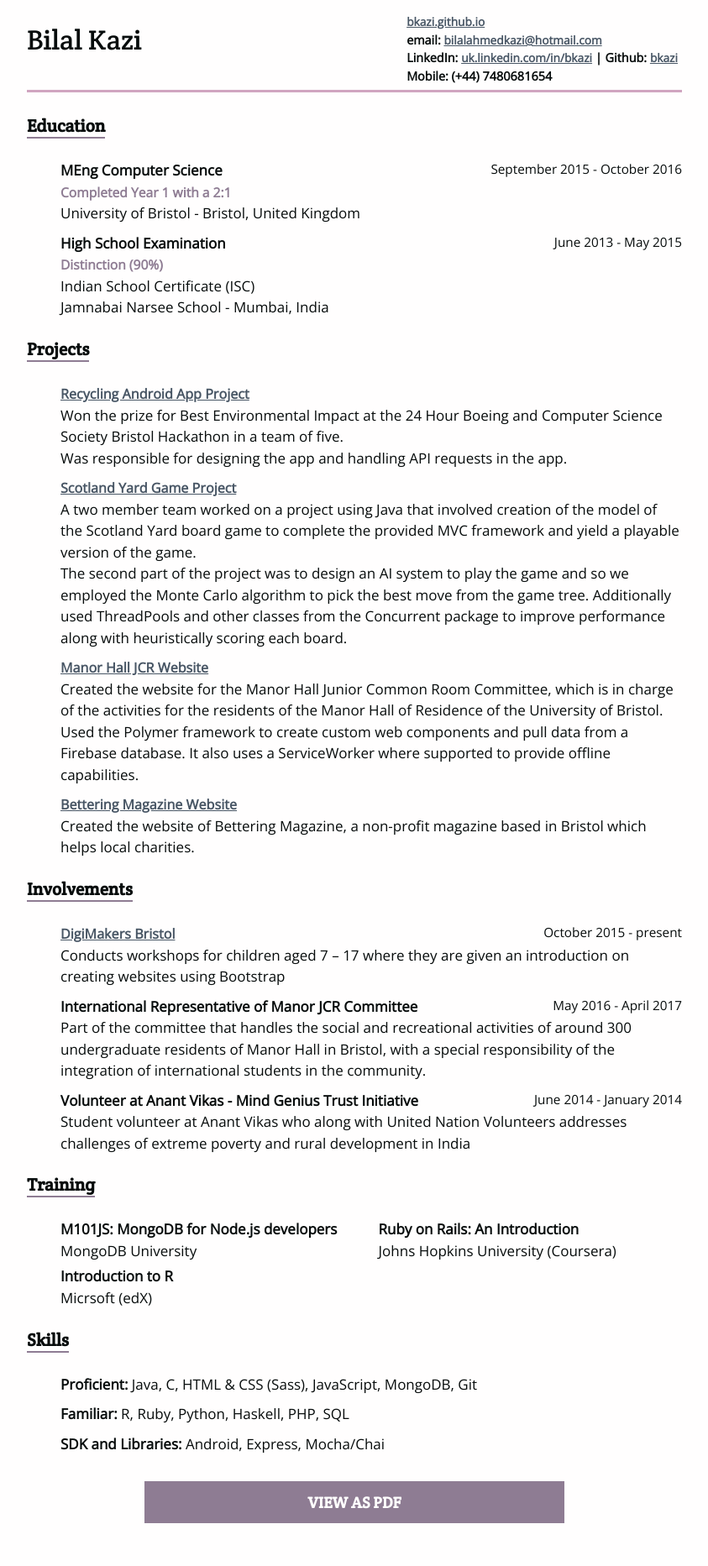
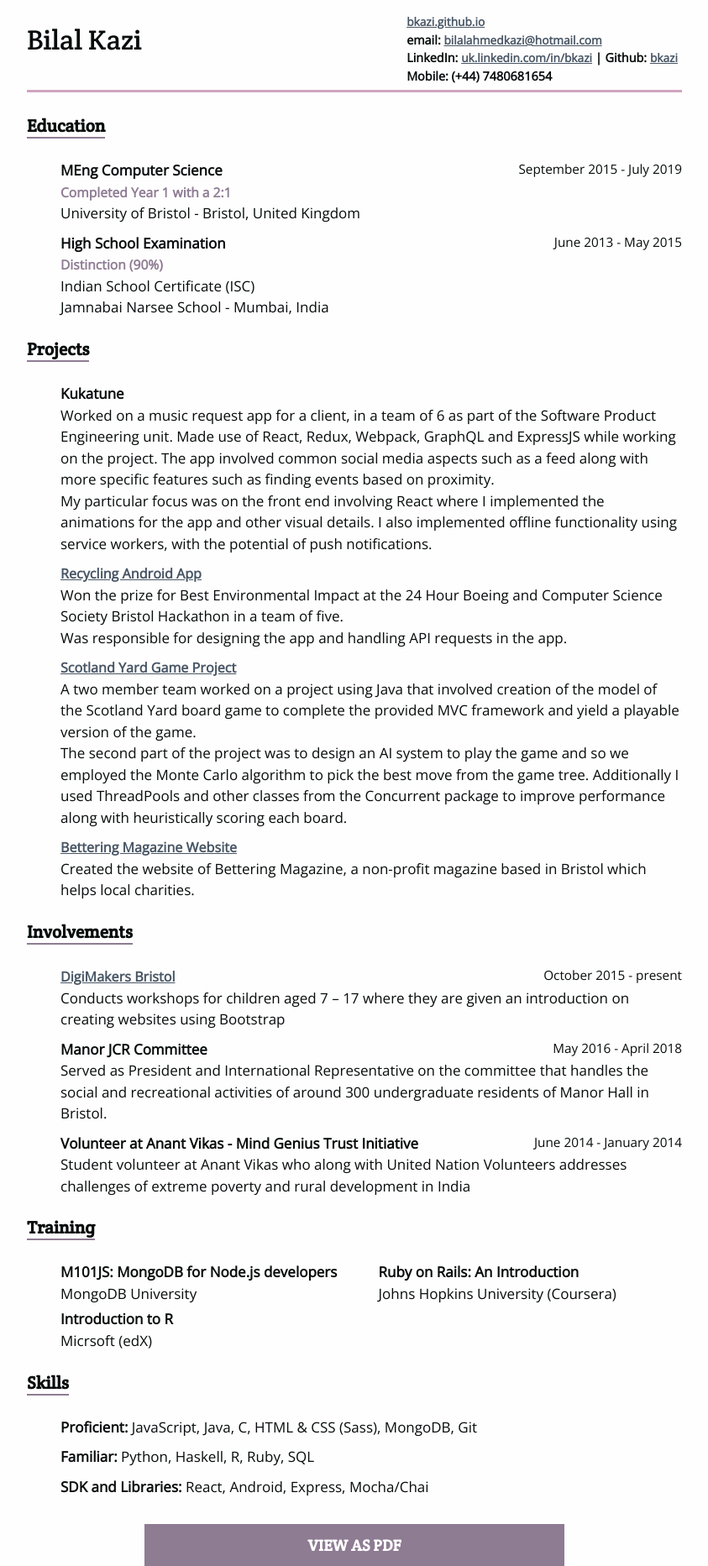
Before and after one commit to bkazi/bkazi.github.io, a Jekyll site: the page built from resume/index.html, in a window 1280 px wide. Shown: the whole page at 84% size, without its empty margins (218-1061 px from the left). Built offline with Jekyll 4.4.1, drawn with Linux system fonts in a browser that asks for light colours; before the commit the page ends 1814 px from its top, so only the background shows below that.

Commit message:
Update CV

```diff
--- a/_sass/_resume.scss
+++ b/_sass/_resume.scss
@@ -127,8 +127,8 @@ p {
     column-count: 2;
   }
   :root {
-    font-size: 12px;
-    line-height: 1.4;
+    font-size: 11px;
+    line-height: 1.3;
   }
   .pdf {
     display: none;
--- a/resume/index.html
+++ b/resume/index.html
@@ -38,7 +38,7 @@ layout: compress
           <li>
             <div class="list__details">
               <strong>MEng Computer Science</strong>
-              <span class="time">September 2015 - October 2016</span>
+              <span class="time">September 2015 - July 2019</span>
             </div>
             <p>
               <em>Completed Year 1 with a 2:1</em><br>
@@ -63,7 +63,16 @@ layout: compress
         <ul>
           <li>
             <div class="list__details">
-              <strong><a href="https://www.cs.bris.ac.uk/news/news-item.jsp?nid=300">Recycling Android App Project</a></strong>
+              <strong>Kukatune</strong>
+            </div>
+            <p>
+              Worked on a music request app for a client, in a team of 6 as part of the Software Product Engineering unit. Made use of React, Redux, Webpack, GraphQL and ExpressJS while working on the project. The app involved common social media aspects such as a feed along with more specific features such as finding events based on proximity.<br>
+              My particular focus was on the front end involving React where I implemented the animations for the app and other visual details. I also implemented offline functionality using service workers, with the potential of push notifications.
+            </p>
+          </li>
+          <li>
+            <div class="list__details">
+              <strong><a href="https://www.cs.bris.ac.uk/news/news-item.jsp?nid=300">Recycling Android App</a></strong>
             </div>
             <p>
               Won the prize for Best Environmental Impact at the 24 Hour Boeing and Computer Science Society Bristol Hackathon in a team of five.<br>
@@ -76,15 +85,7 @@ layout: compress
             </div>
             <p>
               A two member team worked on a project using Java that involved creation of the model of the Scotland Yard board game to complete the provided MVC framework and yield a playable version of the game.<br>
-              The second part of the project was to design an AI system to play the game and so we employed the Monte Carlo algorithm to pick the best move from the game tree. Additionally used ThreadPools and other classes from the Concurrent package to improve performance along with heuristically scoring each board.
-            </p>
-          </li>
-          <li>
-            <div class="list__details">
-              <strong><a href="https://www.manorjcr.co.uk">Manor Hall JCR Website</a></strong>
-            </div>
-            <p>
-              Created the website for the Manor Hall Junior Common Room Committee, which is in charge of the activities for the residents of the Manor Hall of Residence of the University of Bristol. Used the Polymer framework to create custom web components and pull data from a Firebase database. It also uses a ServiceWorker where supported to provide offline capabilities.
+              The second part of the project was to design an AI system to play the game and so we employed the Monte Carlo algorithm to pick the best move from the game tree. Additionally I used ThreadPools and other classes from the Concurrent package to improve performance along with heuristically scoring each board.
             </p>
           </li>
           <li>
@@ -111,11 +112,11 @@ layout: compress
           </li>
           <li>
             <div class="list__details">
-              <strong>International Representative of Manor JCR Committee</strong>
-              <span class="time">May 2016 - April 2017</span>
+              <strong>Manor JCR Committee</strong>
+              <span class="time">May 2016 - April 2018</span>
             </div>
             <p>
-              Part of the committee that handles the social and recreational activities of around 300 undergraduate residents of Manor Hall in Bristol, with a special responsibility of the integration of international students in the community.
+              Served as President and International Representative on the committee that handles the social and recreational activities of around 300 undergraduate residents of Manor Hall in Bristol.
             </p>
           </li>
           <li>
@@ -141,13 +142,13 @@ layout: compress
         <h3 class="heading">Skills</h3>
         <ul>
           <li>
-            <p><strong>Proficient:</strong> Java, C, HTML & CSS (Sass), JavaScript, MongoDB, Git</p>
+            <p><strong>Proficient:</strong> JavaScript, Java, C, HTML & CSS (Sass), MongoDB, Git</p>
           </li>
           <li>
-            <p><strong>Familiar:</strong> R, Ruby, Python, Haskell, PHP, SQL</p>
+            <p><strong>Familiar:</strong> Python, Haskell, R, Ruby, SQL</p>
           </li>
           <li>
-            <p><strong>SDK and Libraries:</strong> Android, Express, Mocha/Chai</p>
+            <p><strong>SDK and Libraries:</strong> React, Android, Express, Mocha/Chai</p>
           </li>
         </ul>
       </div>
```
Also changed, not shown: 1 other file.
